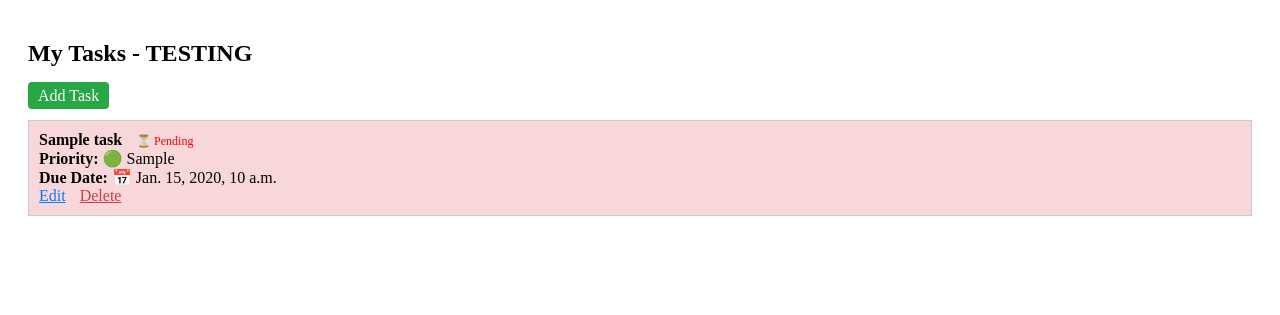
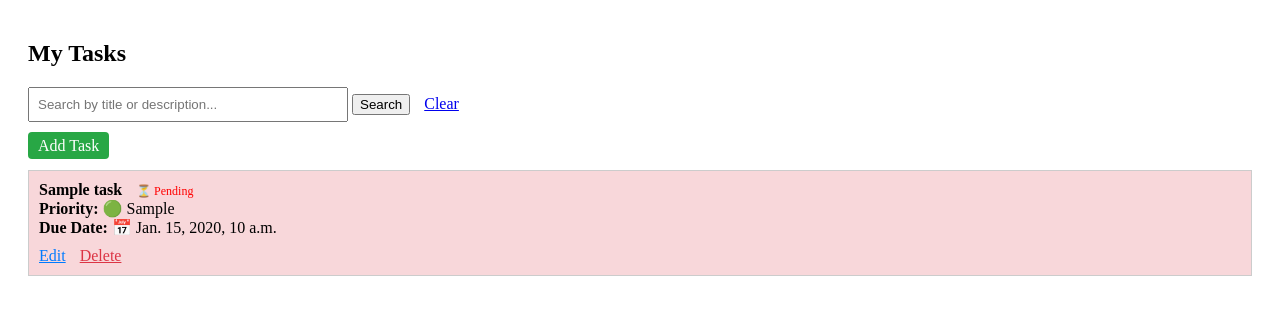
Before and after one commit to chdeepthisree/Personal-Task-Manager, a Django app: template templates/tasks/task_list.html in a window 1280 px wide. Shown: the part 108-423 px from the top of the page. Run offline with Django 5.2, Linux system fonts and the light colour scheme; the template is opened without the code that fills it: most values are stand-ins (such as "Sample title", 1, 10 or a date in 2020).

Commit message:
added serch functionality

```diff
--- a/templates/tasks/task_list.html
+++ b/templates/tasks/task_list.html
@@ -1,6 +1,23 @@
 {% extends 'base.html' %}
 {% block content %}
-<h2>My Tasks - TESTING </h2>
+
+<h2>My Tasks</h2>
+
+<!-- Search Form -->
+<form method="GET" style="margin-bottom: 15px;">
+    <input
+    type="text"
+    name="q"
+    placeholder="Search by title or description..."
+    value="{{ query|default_if_none:'' }}"
+    style="padding:8px; width:300px;">
+
+    <button type="submit">Search</button>
+
+    <a href="{% url 'task_list' %}" style="margin-left:10px;">
+        Clear
+    </a>
+</form>
 
 <!-- Add Task button -->
 <a href="{% url 'task_create' %}" style="padding: 5px 10px; background-color: #28a745; color: white; text-decoration: none; border-radius: 4px;">
@@ -17,13 +34,19 @@
       border-left: 5px solid {% if task.completed %}green{% else %}red{% endif %};
       border: 1px solid #ccc;
     ">
+
       <div>
+
         <strong style="{% if task.completed %}text-decoration: line-through; color: gray;{% endif %}">
           {{ task.title }}
         </strong>
 
         <span style="font-size: 12px; margin-left: 10px; color: {% if task.completed %}green{% else %}red{% endif %};">
-    {% if task.completed %}✔ Completed{% else %}⏳ Pending{% endif %}
+          {% if task.completed %}
+            ✔ Completed
+          {% else %}
+            ⏳ Pending
+          {% endif %}
         </span>
 
         <br>
@@ -37,6 +60,7 @@
         {% else %}
             🟢 {{ task.get_priority_display }}
         {% endif %}
+
         <br>
 
         <strong>Due Date:</strong>
@@ -48,13 +72,17 @@
         {% endif %}
 
       </div>
-      <div>
+
+      <div style="margin-top:10px;">
         <a href="{% url 'task_update' task.pk %}" style="margin-right: 10px; color: #007bff;">Edit</a>
         <a href="{% url 'task_delete' task.pk %}" style="color: #dc3545;">Delete</a>
       </div>
+
     </li>
+
   {% empty %}
     <li>No tasks found.</li>
   {% endfor %}
 </ul>
+
 {% endblock %}
```
Also changed, not shown: tasks/views.py (+25 -1 lines). Lines whose indentation alone changed are shown as unchanged.
